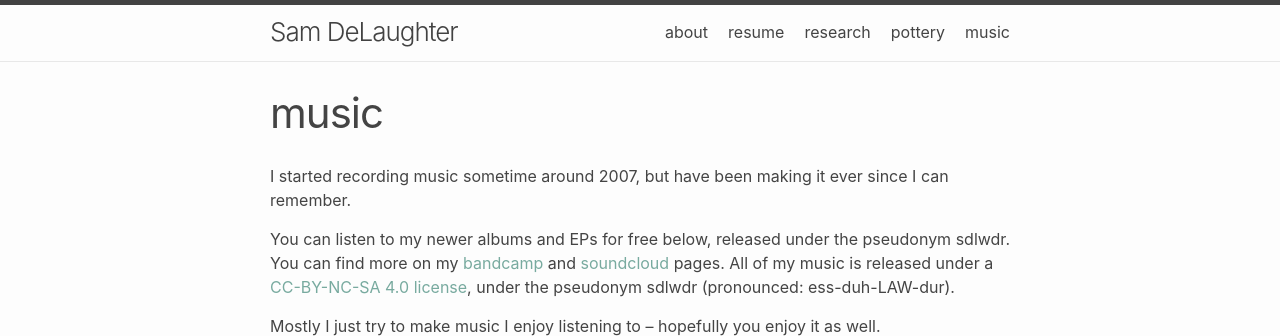
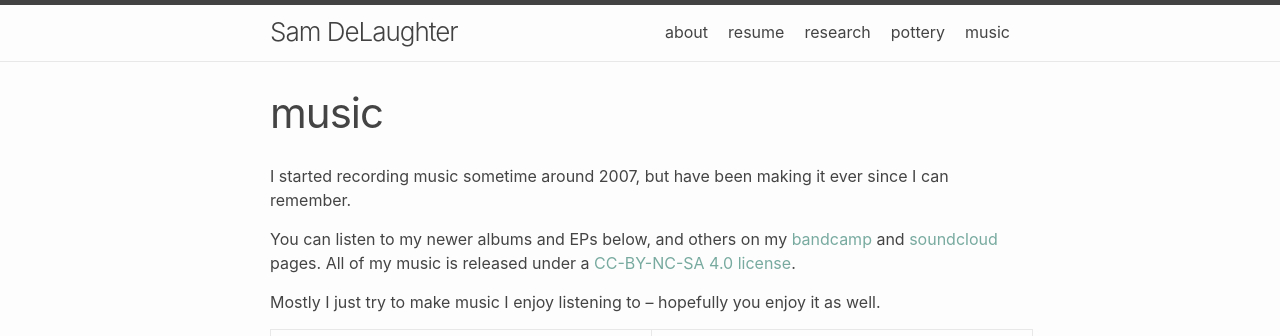
Before and after one commit to sdelaughter/sdelaughter.github.io, a Jekyll site: the page built from music.md, in a window 1280 px wide and 900 px high, cut to the strip 0-336 px from the top of the window. Built offline with Jekyll 4.4.1, drawn with Linux system fonts in a browser that asks for light colours.

Commit message:
update music page

```diff
--- a/music.md
+++ b/music.md
@@ -6,7 +6,7 @@ permalink: /music/
 
 I started recording music sometime around 2007, but have been making it ever since I can remember.
 
-You can listen to my newer albums and EPs for free below, released under the pseudonym <font color:brand-color>sdlwdr</font>.  You can find more on my [bandcamp](https://sdlwdr.bandcamp.com) and [soundcloud](https://soundcloud.com/sdlwdr) pages.  All of my music is released under a [CC-BY-NC-SA 4.0 license](https://creativecommons.org/licenses/by-nc-sa/4.0/), under the pseudonym sdlwdr (pronounced: ess-duh-LAW-dur).
+You can listen to my newer albums and EPs below, and others on my [bandcamp](https://sdlwdr.bandcamp.com) and [soundcloud](https://soundcloud.com/sdlwdr) pages.  All of my music is released under a [CC-BY-NC-SA 4.0 license](https://creativecommons.org/licenses/by-nc-sa/4.0/).
 
 Mostly I just try to make music I enjoy listening to -- hopefully you enjoy it as well.
 
```
